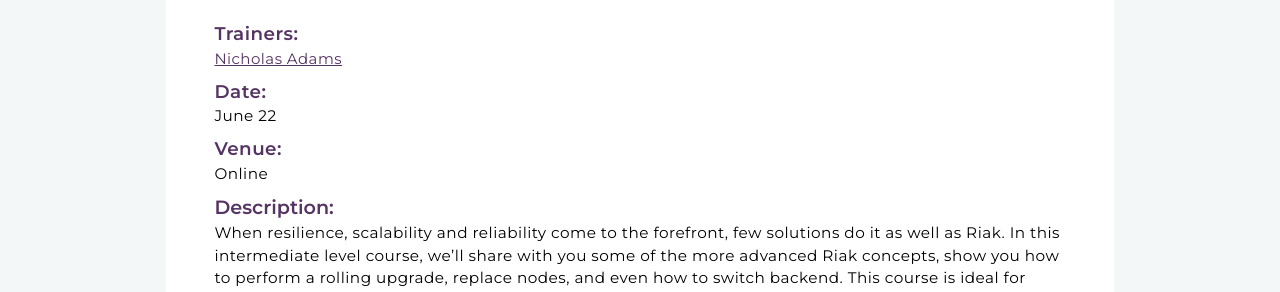
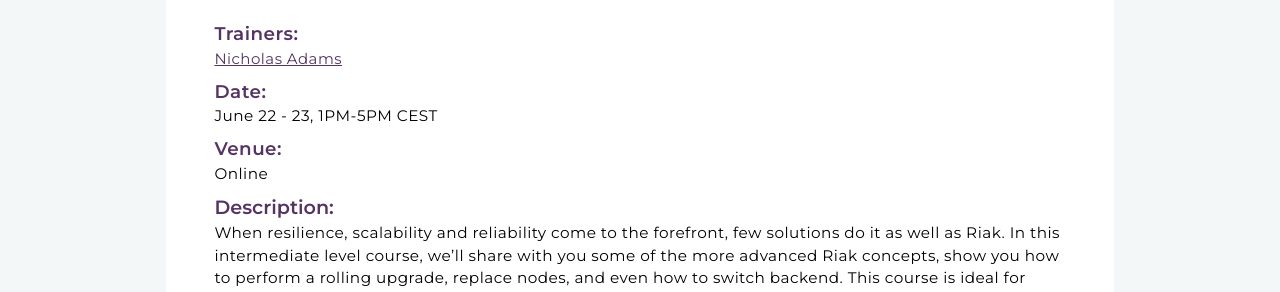
Before and after one commit to esl/virtual-elixirconf-eu-jekyll, a Jekyll site: the page built from _trainings/riak-intermediate.md, in a window 1280 px wide and 900 px high. Shown: the part 190-482 px from the top of the window. Built offline with Jekyll 4.4.1, drawn with Linux system fonts in a browser that asks for light colours; some web fonts are replaced.

Commit message:
Update from Forestry.io ewa.magiera@erlang-solutions.com updated _trainings/riak-intermediate.md

```diff
--- a/_trainings/riak-intermediate.md
+++ b/_trainings/riak-intermediate.md
@@ -2,7 +2,7 @@
 speaker: ''
 trainer: nicholas-adams
 trainer-name: Nicholas Adams
-event_date: 'June 22 '
+event_date: June 22 - 23, 1PM-5PM CEST
 venue: Online
 summary: " In this intermediate level course, we’ll share with you some of the more
   advanced Riak concepts."
```
